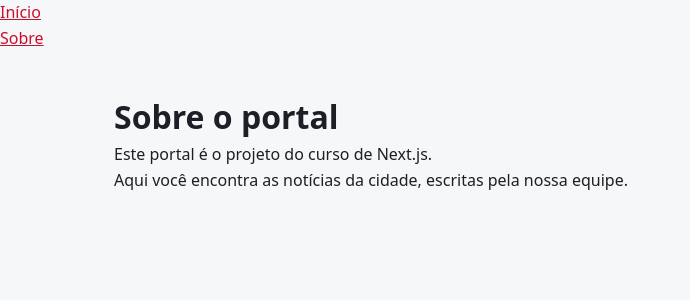
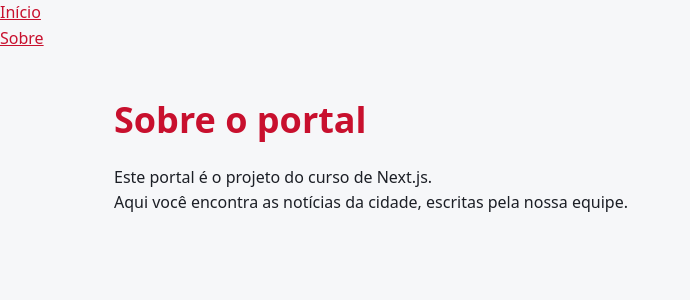
Before and after one commit to profvalmeida/portal-curso, a Next.js app: page /sobre in a window 1280 px wide. Shown: the top 300 px of the page, without its empty margins (0-690 px from the left). Built offline with nearby package versions, Linux system fonts and the light colour scheme.

Commit message:
m02-a02: CSS Modules, classes que não colidem

```diff
--- /dev/null
+++ b/app/sobre/page.module.css
@@ -0,0 +1,5 @@
+.titulo {
+  color: var(--cor-destaque);
+  font-size: 2.25rem;
+  margin-bottom: var(--espaco-2);
+}
--- a/app/sobre/page.tsx
+++ b/app/sobre/page.tsx
@@ -1,7 +1,9 @@
+import estilos from "./page.module.css";
+
 export default function Sobre() {
   return (
     <main>
-      <h1>Sobre o portal</h1>
+      <h1 className={estilos.titulo}>Sobre o portal</h1>
       <p>Este portal é o projeto do curso de Next.js.</p>
       <p>
         Aqui você encontra as notícias da cidade, escritas pela nossa equipe.
```
